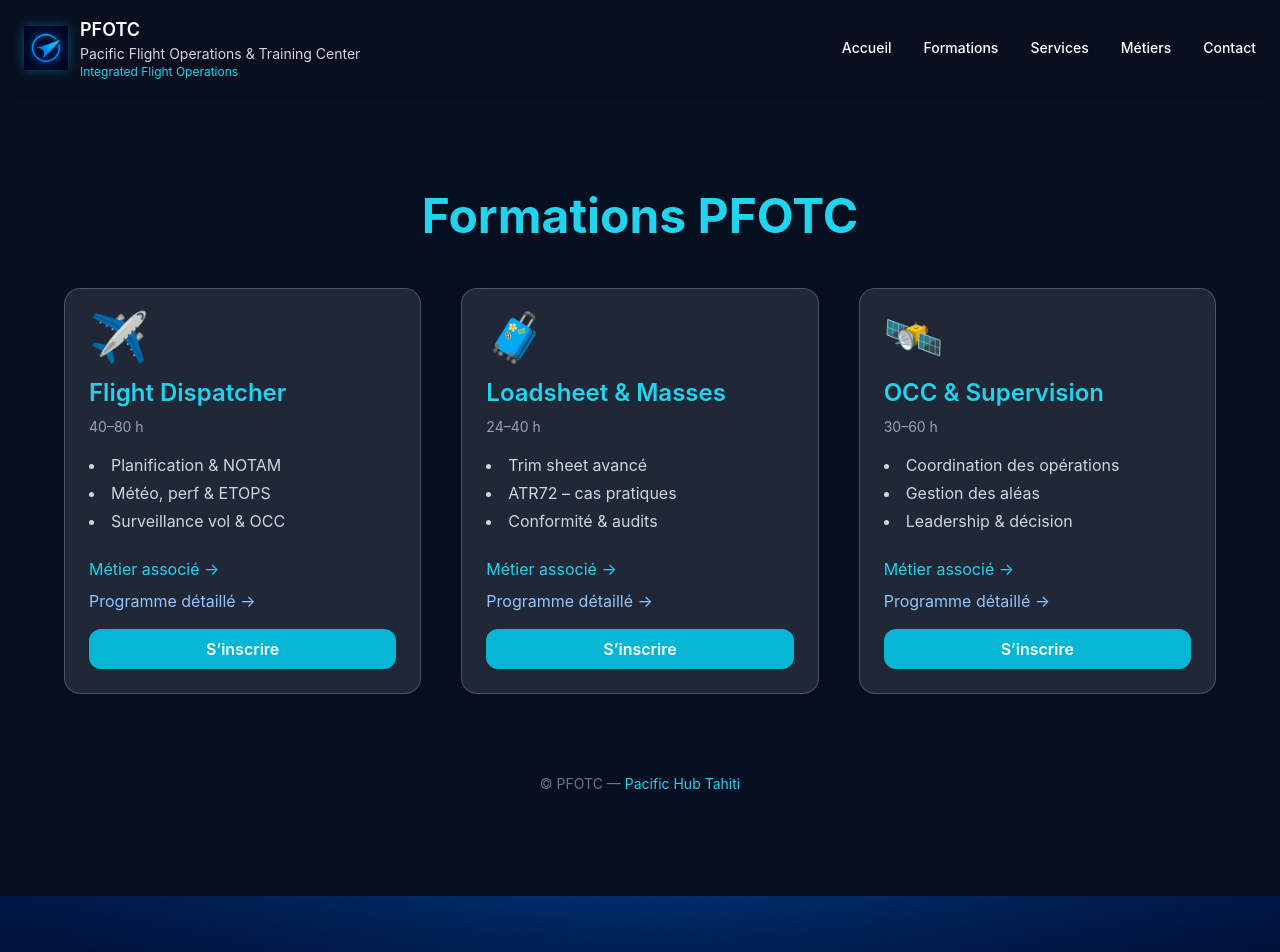
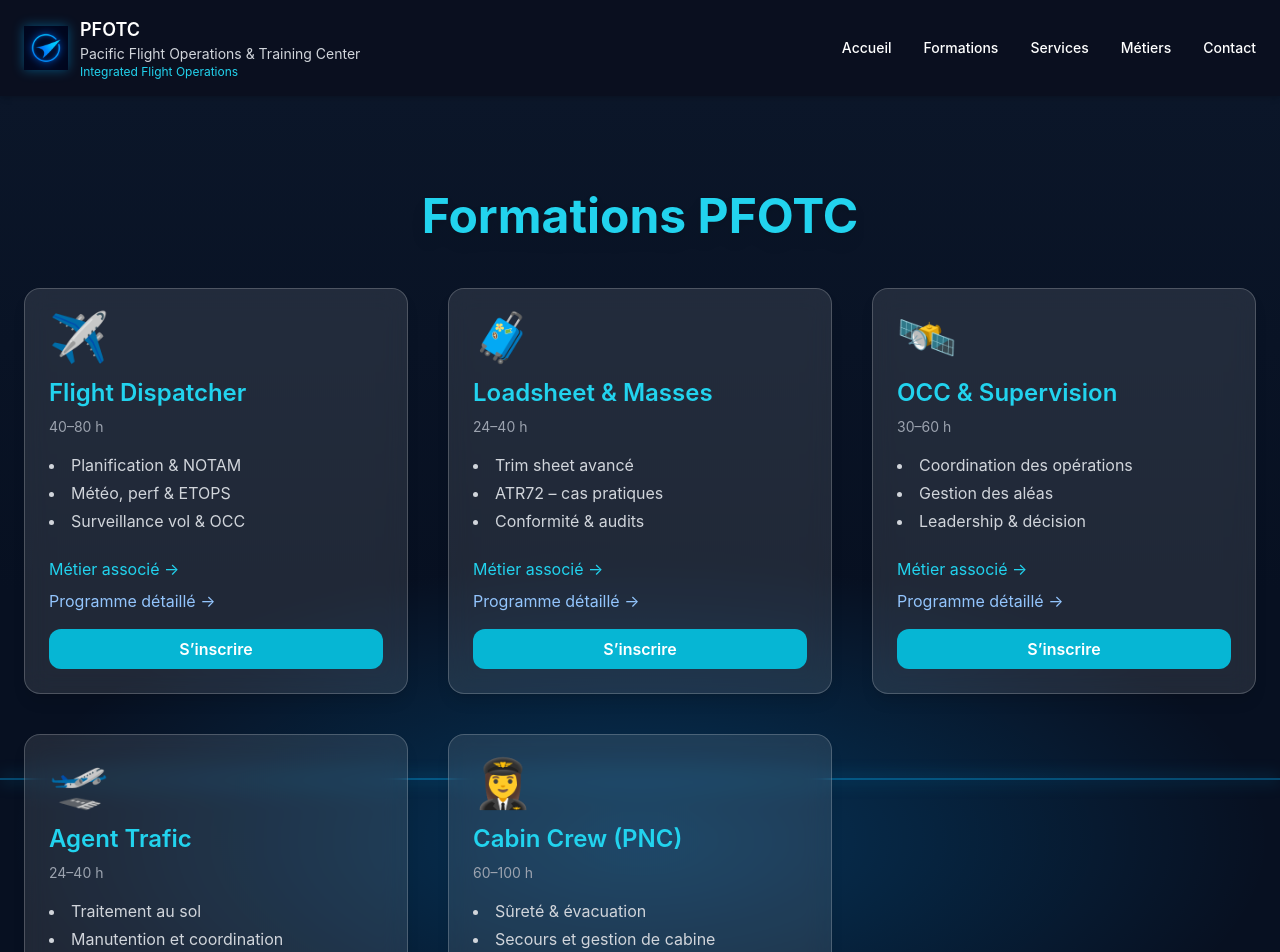
Before and after one commit to Ariitea1/pfotc-site-themes-Bleu-Tech-Horizon, a Next.js app: page /formations in a window 1280 px wide. Shown: the top 952 px of the page. Built offline with nearby package versions, Linux system fonts and the light colour scheme.

Commit message:
Update page.tsx

```diff
--- a/app/formations/page.tsx
+++ b/app/formations/page.tsx
@@ -43,21 +43,73 @@
       inscription: "/inscription?formation=occ",
       programme: "/formations/occ",
     },
+    {
+      icon: "🛫",
+      title: "Agent Trafic",
+      hours: "24–40 h",
+      description: [
+        "Traitement au sol",
+        "Manutention et coordination",
+        "Documents de vol et sécurité",
+      ],
+      linkMetier: "/metiers/agent-trafic",
+      inscription: "/inscription?formation=agent-trafic",
+      programme: "/formations/agent-trafic",
+    },
+    {
+      icon: "👩‍✈️",
+      title: "Cabin Crew (PNC)",
+      hours: "60–100 h",
+      description: [
+        "Sûreté & évacuation",
+        "Secours et gestion de cabine",
+        "Service et relation passager",
+      ],
+      linkMetier: "/metiers/pnc",
+      inscription: "/inscription?formation=pnc",
+      programme: "/formations/pnc",
+    },
   ];
 
   return (
-    <main className="min-h-screen bg-[#071021] text-white py-24 px-6">
-      <h1 className="text-center text-4xl md:text-5xl font-bold text-cyan-400 mb-12">
+    <main className="relative min-h-screen bg-[#071021] text-white overflow-hidden">
+      {/* Halo PFOTC */}
+      <div
+        aria-hidden
+        className="pointer-events-none absolute inset-0"
+        style={{
+          background:
+            "radial-gradient(900px 400px at 50% 60%, rgba(0,160,255,0.25), transparent 70%), linear-gradient(#0b1629, #071021 40%)",
+        }}
+      />
+
+      {/* Liseré lumineux */}
+      <div
+        aria-hidden
+        className="absolute left-0 right-0"
+        style={{
+          top: "55%",
+          height: "2px",
+          boxShadow: "0 0 16px rgba(0,180,255,0.6)",
+          background: "rgba(0,180,255,0.35)",
+        }}
+      />
+
+      <div className="relative z-10 px-6 py-24 max-w-7xl mx-auto">
+        <h1 className="text-center text-4xl md:text-5xl font-bold text-cyan-400 mb-12 drop-shadow-lg">
           Formations PFOTC
         </h1>
 
-      <div className="grid gap-10 sm:grid-cols-2 lg:grid-cols-3 max-w-6xl mx-auto">
+        {/* Grille des cartes */}
+        <div className="grid gap-10 sm:grid-cols-2 lg:grid-cols-3">
           {formations.map((formation) => (
             <div
               key={formation.title}
-            className="bg-white/10 border border-white/20 rounded-2xl p-6 backdrop-blur-md hover:scale-[1.02] transition-transform shadow-lg"
+              className="group relative bg-white/10 border border-white/20 rounded-2xl p-6 backdrop-blur-md shadow-lg hover:shadow-cyan-500/20 hover:scale-[1.03] transition-all duration-500"
             >
-            <div className="text-5xl mb-4">{formation.icon}</div>
+              <div className="text-5xl mb-4 transition-transform duration-500 group-hover:scale-110">
+                {formation.icon}
+              </div>
               <h2 className="text-2xl font-semibold text-cyan-400 mb-2">
                 {formation.title}
               </h2>
@@ -91,9 +143,11 @@
           ))}
         </div>
 
+        {/* Footer */}
         <footer className="mt-20 text-sm text-gray-500 text-center">
           © PFOTC — <span className="text-cyan-400">Pacific Hub Tahiti</span>
         </footer>
+      </div>
     </main>
   );
 }
```
Lines whose indentation alone changed are shown as unchanged.
